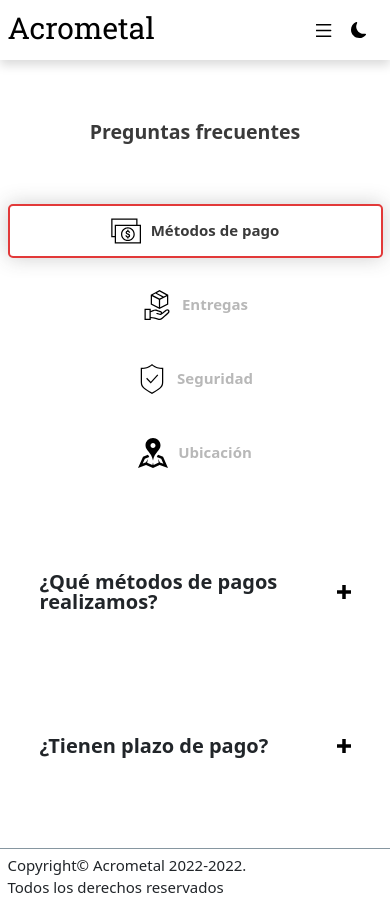
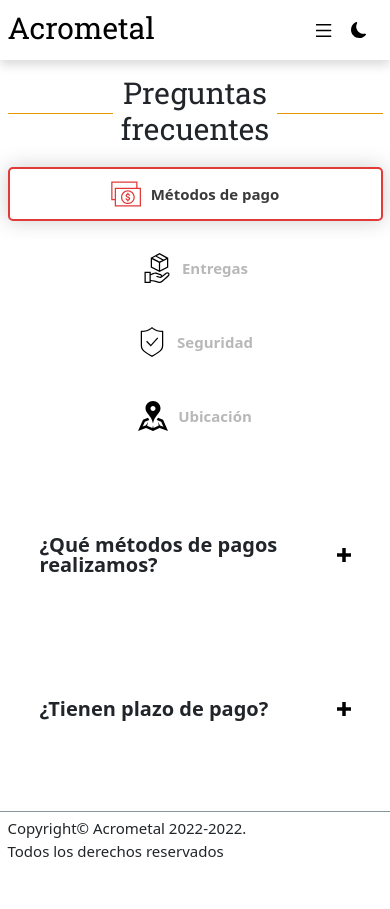
Before and after one commit to DanielHQ/Pag-PB_V0, a plain HTML site: page pages/Preguntas.html in a window 390 px wide. After the commit the page ends 872 px from the top, so only its background shows below. Drawn offline with nearby package versions, Linux system fonts and the light colour scheme.

Commit message:
arreglo de modo oscuro en la pagina de preguntas frecuentes

```diff
--- a/css/_main.scss
+++ b/css/_main.scss
@@ -223,13 +223,6 @@ html {
 
 /*------------------PREGUNTAS------------------*/
 
-.titulo {
-    color: #3a3a3a;
-    font-weight: 700;
-    text-align: center;
-    margin: 60px 0;
-}
-
 .categorias {
     display: grid;
     grid-template-columns: repeat(4, 1fr);
@@ -245,19 +238,35 @@ html {
         color: map-get($map: $paleta, $key: "-gris-claro");
         border: 2px solid transparent;
         transition: .5s ease all;
+        body.dark & {
+            transition: .3s ease all;
+            background-color: map-get($map: $paleta, $key: "Color_MNoche2");
+        }
         &:hover {
             transition: .5s ease all;
             box-shadow: map-get($map: $paleta, $key: "-shadown");
             color: #3a3a3a;
             border: 2px solid map-get($map: $paleta, $key: "-primario");
+            fill: map-get($map: $paleta, $key: "-primario");
+            body.dark & {
+                color: #fff;
+                border: 2px solid map-get($map: $paleta, $key: "Color_Bordes1");
+                fill: map-get($map: $paleta, $key: "Color_Bordes1");
+            }
         }
         &.activa {
             border: 2px solid map-get($map: $paleta, $key: "-primario");
             color: #3a3a3a;
             box-shadow: map-get($map: $paleta, $key: "-shadown");
+            fill: map-get($map: $paleta, $key: "-primario");
+            body.dark & {
+                color: #fff;
+                border: 2px solid map-get($map: $paleta, $key: "Color_Bordes1");
+                fill: map-get($map: $paleta, $key: "Color_Bordes1");
+            }
         }
-        img {
-            width: 35px;
+        svg {
+            width: 50px;
             margin-bottom: 10px;
         }
     }
@@ -279,6 +288,11 @@ html {
         overflow: hidden;
         transition: .5s ease all;
         cursor: pointer;
+        body.dark & {
+            transition: .3s ease all;
+            background-color: map-get($map: $paleta, $key: "Color_MNoche2");
+            color: #fff;
+        }
         &:hover {
             box-shadow: map-get($map: $paleta, $key: "-shadown");
         }
@@ -311,6 +325,5 @@ html {
             opacity: 0;
             transition: .5s ease all;
         }
-        .ubicacion {}
     }
 }
--- a/css/_mediaqry.scss
+++ b/css/_mediaqry.scss
@@ -68,7 +68,7 @@
             align-items: center;
             justify-content: center;
             border-radius: 5px;
-            img {
+            svg {
                 width: 30px;
                 margin-right: 10px;
                 margin-bottom: 0px;
--- a/pages/Preguntas.html
+++ b/pages/Preguntas.html
@@ -67,24 +67,28 @@
     </header>
     <main>
         <section class="container-fluid">
-            <h1 class="titulo">
-                Preguntas frecuentes
-            </h1>
+            <article class="container">
+                <div class="unico-titulo row mt-4 mb-4">
+                    <samp class="col"></samp>
+                    <h2 class="col text-center">Preguntas frecuentes</h2>
+                    <samp class="col"></samp>
+                </div>
+            </article>
             <div class="categorias" id="categorias">
                 <div class="categoria activa" data-categoria="metodos-pago">
-                    <img src="/img/icon/pagos.svg" alt="icono de pago">
+                    <svg viewBox="0 0 24 24" xmlns="http://www.w3.org/2000/svg" fill-rule="evenodd" clip-rule="evenodd"><path d="M21.19 7h2.81v15h-21v-5h-2.81v-15h21v5zm1.81 1h-19v13h19v-13zm-9.5 1c3.036 0 5.5 2.464 5.5 5.5s-2.464 5.5-5.5 5.5-5.5-2.464-5.5-5.5 2.464-5.5 5.5-5.5zm0 1c2.484 0 4.5 2.016 4.5 4.5s-2.016 4.5-4.5 4.5-4.5-2.016-4.5-4.5 2.016-4.5 4.5-4.5zm.5 8h-1v-.804c-.767-.16-1.478-.689-1.478-1.704h1.022c0 .591.326.886.978.886.817 0 1.327-.915-.167-1.439-.768-.27-1.68-.676-1.68-1.693 0-.796.573-1.297 1.325-1.448v-.798h1v.806c.704.161 1.313.673 1.313 1.598h-1.018c0-.788-.727-.776-.815-.776-.55 0-.787.291-.787.622 0 .247.134.497.957.768 1.056.344 1.663.845 1.663 1.746 0 .651-.376 1.288-1.313 1.448v.788zm6.19-11v-4h-19v13h1.81v-9h17.19z"/></svg>
                     <p>Métodos de pago</p>
                 </div>
                 <div class="categoria" data-categoria="Entregas">
-                    <img src="/img/icon/Entrega.svg" alt="icono de Entregas">
+                    <svg viewBox="0 0 24 24" xmlns="http://www.w3.org/2000/svg" fill-rule="evenodd" clip-rule="evenodd"><path d="M7 24h-5v-9h5v1.735c.638-.198 1.322-.495 1.765-.689.642-.28 1.259-.417 1.887-.417 1.214 0 2.205.499 4.303 1.205.64.214 1.076.716 1.175 1.306 1.124-.863 2.92-2.257 2.937-2.27.357-.284.773-.434 1.2-.434.952 0 1.751.763 1.751 1.708 0 .49-.219.977-.627 1.356-1.378 1.28-2.445 2.233-3.387 3.074-.56.501-1.066.952-1.548 1.393-.749.687-1.518 1.006-2.421 1.006-.405 0-.832-.065-1.308-.2-2.773-.783-4.484-1.036-5.727-1.105v1.332zm-1-8h-3v7h3v-7zm1 5.664c2.092.118 4.405.696 5.999 1.147.817.231 1.761.354 2.782-.581 1.279-1.172 2.722-2.413 4.929-4.463.824-.765-.178-1.783-1.022-1.113 0 0-2.961 2.299-3.689 2.843-.379.285-.695.519-1.148.519-.107 0-.223-.013-.349-.042-.655-.151-1.883-.425-2.755-.701-.575-.183-.371-.993.268-.858.447.093 1.594.35 2.201.52 1.017.281 1.276-.867.422-1.152-.562-.19-.537-.198-1.889-.665-1.301-.451-2.214-.753-3.585-.156-.639.278-1.432.616-2.164.814v3.888zm3.79-19.913l3.21-1.751 7 3.86v7.677l-7 3.735-7-3.735v-7.719l3.784-2.064.002-.005.004.002zm2.71 6.015l-5.5-2.864v6.035l5.5 2.935v-6.106zm1 .001v6.105l5.5-2.935v-6l-5.5 2.83zm1.77-2.035l-5.47-2.848-2.202 1.202 5.404 2.813 2.268-1.167zm-4.412-3.425l5.501 2.864 2.042-1.051-5.404-2.979-2.139 1.166z"/></svg>
                     <p>Entregas</p>
                 </div>
                 <div class="categoria" data-categoria="Seguridad">
-                    <img src="/img/icon/seguridad.svg" alt="icono de Seguridad">
+                    <svg viewBox="0 0 24 24" xmlns="http://www.w3.org/2000/svg" fill-rule="evenodd" clip-rule="evenodd"><path d="M12 0c-3.371 2.866-5.484 3-9 3v11.535c0 4.603 3.203 5.804 9 9.465 5.797-3.661 9-4.862 9-9.465v-11.535c-3.516 0-5.629-.134-9-3zm0 1.292c2.942 2.31 5.12 2.655 8 2.701v10.542c0 3.891-2.638 4.943-8 8.284-5.375-3.35-8-4.414-8-8.284v-10.542c2.88-.046 5.058-.391 8-2.701zm5 7.739l-5.992 6.623-3.672-3.931.701-.683 3.008 3.184 5.227-5.878.728.685z"/></svg>
                     <p>Seguridad</p>
                 </div>
                 <div class="categoria" data-categoria="Ubicación">
-                    <img src="/img/icon/ubicacion.svg" alt="icono de Ubicacion">
+                    <svg xmlns="http://www.w3.org/2000/svg" viewBox="0 0 24 24"><path d="M12 0c-3.148 0-6 2.553-6 5.702 0 4.682 4.783 5.177 6 12.298 1.217-7.121 6-7.616 6-12.298 0-3.149-2.851-5.702-6-5.702zm0 8c-1.105 0-2-.895-2-2s.895-2 2-2 2 .895 2 2-.895 2-2 2zm12 16l-6.707-2.427-5.293 2.427-5.581-2.427-6.419 2.427 4-9 3.96-1.584c.38.516.741 1.08 1.061 1.729l-3.523 1.41-1.725 3.88 2.672-1.01 1.506-2.687-.635 3.044 4.189 1.789.495-2.021.465 2.024 4.15-1.89-.618-3.033 1.572 2.896 2.732.989-1.739-3.978-3.581-1.415c.319-.65.681-1.215 1.062-1.731l4.021 1.588 3.936 9z"/></svg>
                     <p>Ubicación</p>
                 </div>
             </div>
```
Also changed, not shown: css/Style.css, 1 other file.
